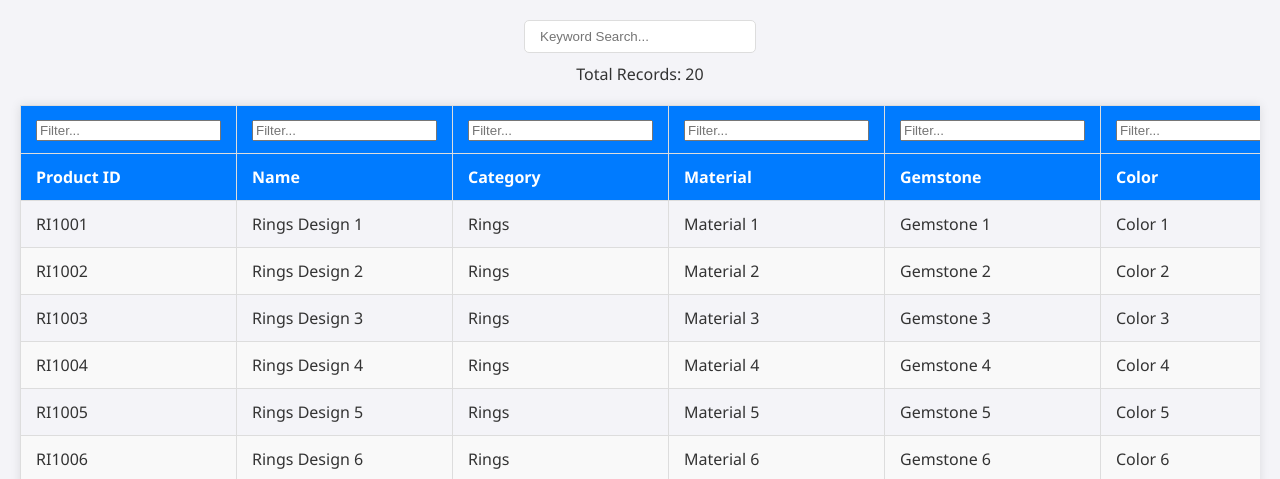
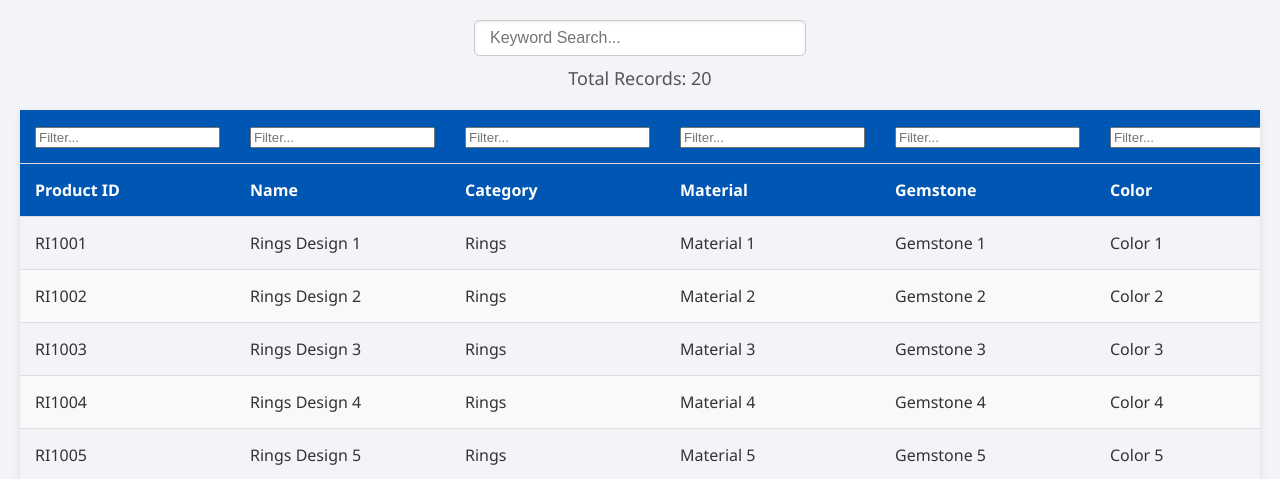
Before and after one commit to Shahid-Afridii/Data-table, a plain HTML site: page index.html in a window 1280 px wide. Shown: the top 479 px of the page. Drawn offline with Linux system fonts and the light colour scheme.

Commit message:
ui updated commits

```diff
--- a/style.css
+++ b/style.css
@@ -7,35 +7,66 @@ body {
     padding: 20px;
 }
 
+#searchContainer {
+    display: flex;
+    justify-content: center;
+    margin-bottom: 10px;
+}
+
+#globalSearch {
+    padding: 8px 15px;
+    width: 300px; /* Increased width for better visual */
+    border-radius: 5px;
+    border: 1px solid #ccc; /* Lighter border color */
+    font-size: 16px; /* Larger font for better readability */
+    box-shadow: inset 0 1px 3px rgba(0, 0, 0, 0.1); /* Subtle inner shadow */
+    transition: border-color 0.3s ease-in-out;
+}
+
+#globalSearch:focus {
+    border-color: #007bff; /* Highlight color on focus */
+    outline: none; /* Remove the default focus outline */
+}
+
+#recordsCountContainer {
+    text-align: center;
+    margin-bottom: 10px;
+    font-size: 18px; /* Larger font size */
+    color: #555; /* Slightly darker font color for contrast */
+}
+
 #tableContainer {
-    margin-top: 20px;
     margin: 20px auto;
-    overflow-x: auto;
-    overflow-y: auto; /* Enable vertical scrolling */
-    max-width: 1400px; /* Set a max-width for larger screens */
-    max-height: 800px; /* Set a max-height for your table container */
-    box-shadow: 0 0 10px rgba(0, 0, 0, 0.1); /* subtle shadow for depth */
+    overflow-x: auto; /* Horizontal scroll if needed */
+    overflow-y: auto; /* Vertical scroll if needed */
+    max-width: 1400px; /* Maximum width of the table container */
+    max-height: 750px; /* Maximum height of the table container */
+    box-shadow: 0 4px 8px rgba(0, 0, 0, 0.1); /* Shadow for depth perception */
 }
 
 table {
     width: 100%;
     border-collapse: collapse;
-    transition: all 0.3s ease; /* smooth transition for hover effects */
-}
-
-table, th, td {
-    border: 1px solid #ddd;
 }
 
 th, td {
     text-align: left;
-    padding: 12px 15px;
+    padding: 15px; /* More padding for a spacious look */
+    border-bottom: 1px solid #ddd; /* Only bottom border for a cleaner look */
 }
 
 th {
-    background-color: #007bff;
+    background-color: #0056b3; /* Darker blue for a more premium feel */
     color: #ffffff;
-    cursor: pointer; /* Indicates interactivity */
+    font-size: 16px; /* Larger font size */
+    position: sticky; /* Sticky header */
+    top: 0; /* Stick to the top */
+    z-index: 10;
+    transition: background-color 0.3s ease; /* Smooth transition for hover effect */
+}
+
+th:hover {
+    background-color: #003d82; /* Darker shade on hover for interaction */
 }
 
 tr:nth-child(even) {
@@ -43,32 +74,24 @@ tr:nth-child(even) {
 }
 
 tr:hover {
-    background-color: #e9ecef; /* hover effect for rows */
-    transition: background-color 0.3s ease;
+    background-color: #e9ecef;
 }
 
-#tableContainer h3 {
-    padding: 10px 0; /* Top and bottom padding */
-    background-color: #f8f8f8; /* Light grey background, adjust as needed */
-    box-shadow: 0 2px 4px rgba(0,0,0,0.1); /* Subtle shadow for depth */
-    margin: 0; /* Reset margins */
-    width: 100%; /* Full width */
-    box-sizing: border-box; /* Make sure padding doesn't affect the total width */
-    z-index: 10; /* Ensure it's above other content */
-    position: absolute;
-    left: 50%;
-    transform: translateX(-50%);
-    top: 0; /* Stick to the top of the viewport */
-    text-align: center; /* Center the text */
+tr td {
+    transition: transform 0.3s ease, background-color 0.3s ease; /* Animation for hover effect */
 }
+
+tr:hover td {
+    transform: translateY(-2px); /* Slight raise effect on hover */
+    background-color: #e9ecef;
+}
+
 .center-message {
     text-align: center;
     margin-top: 20px;
     font-size: 1.2em;
     color: #666;
 }
-
-
 
 #pagination {
     text-align: center;
@@ -111,25 +134,11 @@ tr:hover {
     color: #ffc107;
 }
 
-#searchContainer {
-    display: flex;
-    justify-content: center; /* This will center the search box */
-    margin-bottom: 10px; /* Consistent margin with the records count */
-}
+@media screen and (max-width: 768px) {
+    #globalSearch {
+        width: 100%; /* Full width on small screens */
+    }
 
-#globalSearch {
-    padding: 8px 15px;
-    width: 200px; /* Adjust width as needed */
-    border-radius: 5px;
-    border: 1px solid #ddd;
-}
-#recordsCountContainer {
-    text-align: center; /* Center the total records count */
-    margin-bottom: 10px; /* Spacing between the count and the table */
-}
-
-
-@media screen and (max-width: 768px) {
     #tableContainer {
         max-width: 100%;
         margin: 10px;
@@ -138,6 +147,5 @@ tr:hover {
     table {
         display: block;
         overflow-x: auto; /* Allows table to scroll horizontally on small screens */
-        /* Consider adding overflow-y as well, if needed for your design */
     }
 }
```
